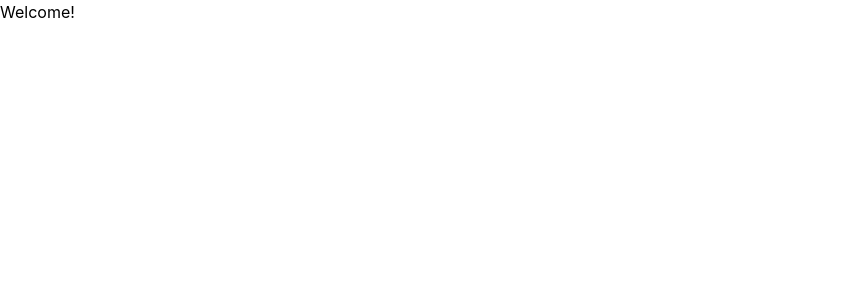
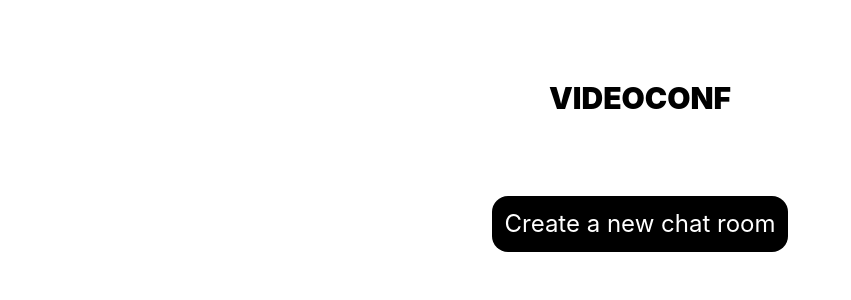
Before and after one commit to Jascha-Biederstedt/video-conference, a Next.js app: page / in a window 1280 px wide. Shown: the top 300 px of the page, without its empty margins (0-851 px from the left). Built offline with nearby package versions, Linux system fonts and the light colour scheme.

Commit message:
Add a button to the homepage to create a new room

```diff
--- a/pages/index.js
+++ b/pages/index.js
@@ -1,4 +1,5 @@
 import Head from 'next/head';
+import Router from 'next/router';
 
 const Home = () => {
   return (
@@ -9,7 +10,17 @@ const Home = () => {
         <link rel='icon' href='/favicon.ico' />
       </Head>
 
-      <h1>Welcome!</h1>
+      <h1 className='mt-20 text-center text-3xl uppercase font-black'>
+        Videoconf
+      </h1>
+      <button
+        className='block mx-auto bg-black text-white p-3 rounded-2xl mt-20 text-2xl'
+        onClick={() => {
+          Router.push(`/room/${crypto.randomUUID().split('-')[0]}`);
+        }}
+      >
+        Create a new chat room
+      </button>
     </div>
   );
 };
```
